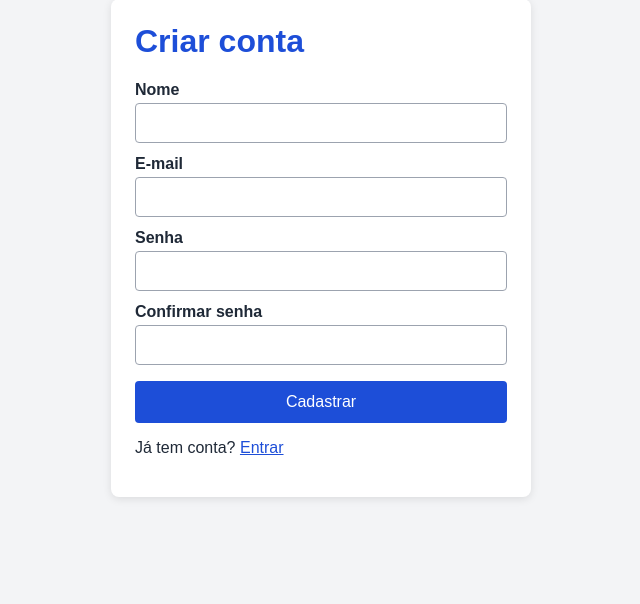
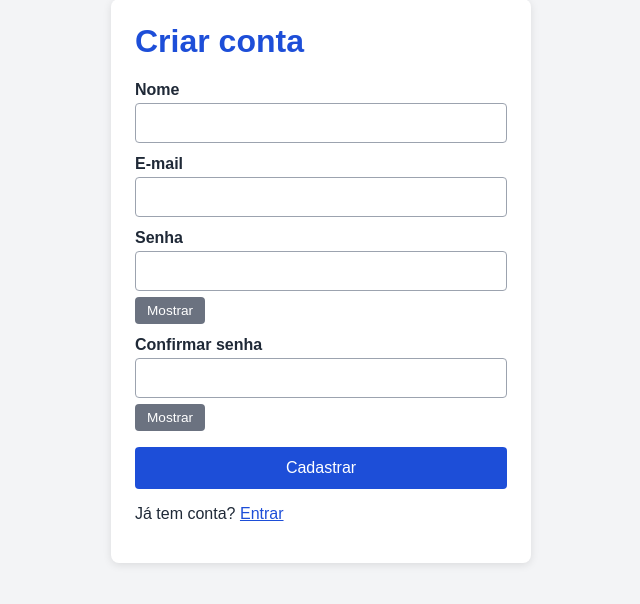
Before and after one commit to Myrella669/sistema-eventos, a PHP site: page /cadastro.php in a window 1280 px wide. Shown: the part 61-665 px from the top of the page, without its empty margins (319-959 px from the left). Run offline with PHP 8.4, Linux system fonts and the light colour scheme.

Commit message:
Adiciona README, prints e ajustes de estilo

```diff
--- a/cadastro.php
+++ b/cadastro.php
@@ -80,5 +80,9 @@ if ($_SERVER['REQUEST_METHOD'] === 'POST') {
 
         <p>Já tem conta? <a href="login.php">Entrar</a></p>
     </main>
+        </main>
+    <script src="js/scripts.js"></script>
 </body>
 </html>
+</body>
+</html>
--- a/css/estilo.css
+++ b/css/estilo.css
@@ -107,3 +107,11 @@ a { color: #1d4ed8; }
     .caixa { margin: 20px auto; padding: 18px; }
     .btn-perigo { margin-left: 0; margin-top: 8px; }
 }
+.btn-olho {
+    margin-top: 6px;
+    width: auto;
+    padding: 6px 12px;
+    background: #6b7280;
+    font-size: 0.85rem;
+}
+.btn-olho:hover { background: #4b5563; }
--- a/login.php
+++ b/login.php
@@ -58,5 +58,9 @@ if ($_SERVER['REQUEST_METHOD'] === 'POST') {
 
         <p>Não tem conta? <a href="cadastro.php">Cadastre-se</a></p>
     </main>
+        </main>
+    <script src="js/scripts.js"></script>
 </body>
 </html>
+</body>
+</html>
```
Also changed, not shown: Prints/agendamentos.png (added), Prints/cadastro.png (added), Prints/criar-evento.png (added), Prints/detalhes.png (added), Prints/eventos.png (added), Prints/inicio.png (added), Prints/login.png (added), README.md (added).
